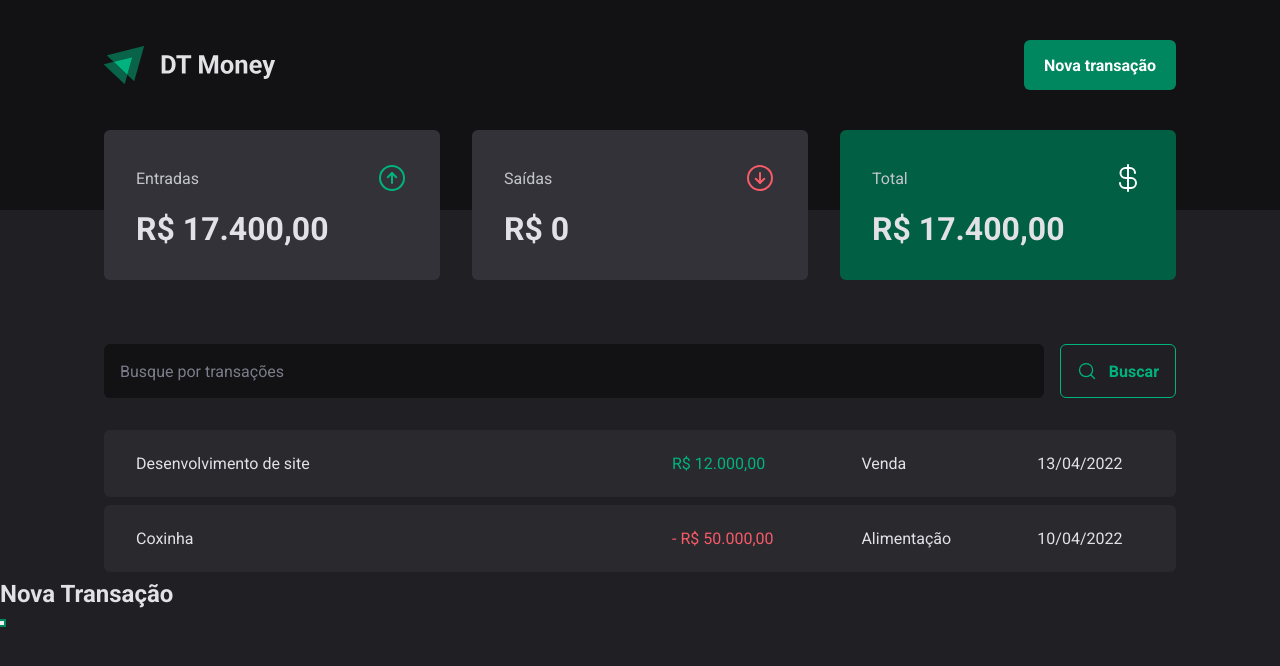
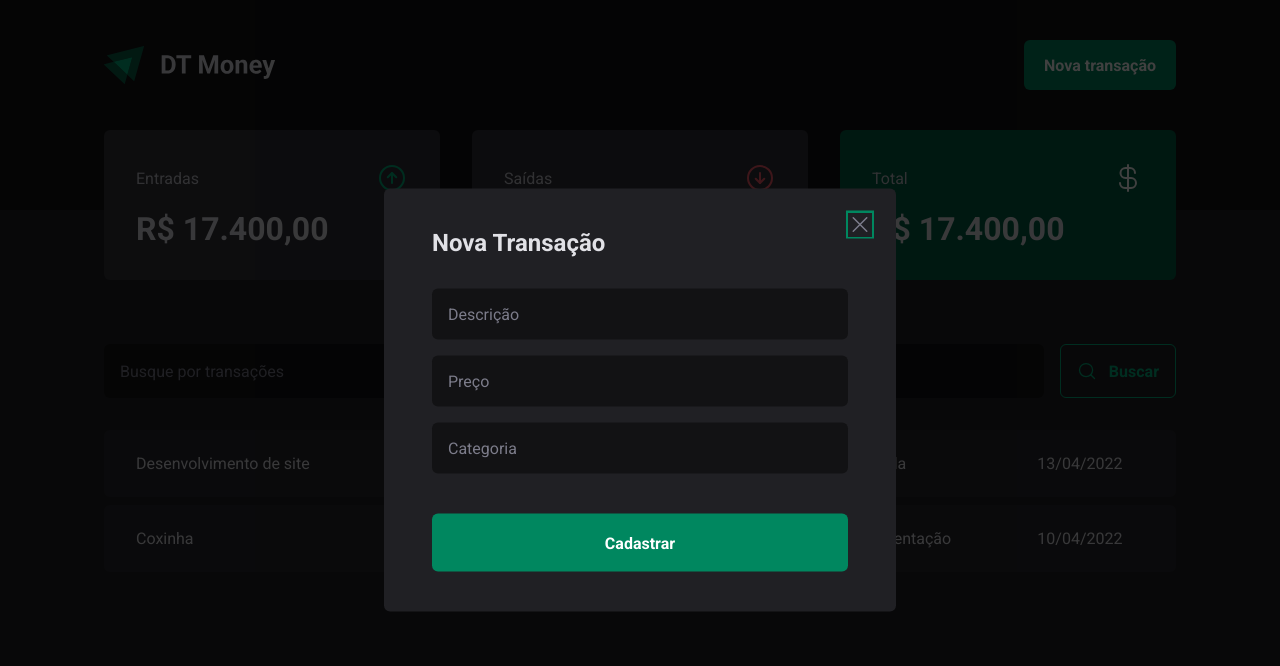
Before and after one commit to matheus-augusto327/DT-Money, a React (Vite) app: page / in a window 1280 px wide. Both pictures are taken after a click on the button "Nova transação". Shown: the top 666 px of the page. Built offline with nearby package versions, Linux system fonts and the light colour scheme.

Commit message:
New transaction modal

```diff
--- a/src/components/Header/index.tsx
+++ b/src/components/Header/index.tsx
@@ -2,6 +2,7 @@
 import * as Dialog from "@radix-ui/react-dialog";
 
 import logoImg from '../../assets/logo.svg'
+import { NewTransactionModal } from "../NewTransactionModal";
 
 export function Header() {
   return (
@@ -13,15 +14,7 @@
             <NewTransactionButton>Nova transação</NewTransactionButton>
           </Dialog.Trigger>
 
-          <Dialog.Portal>
-            <Dialog.Overlay />
-
-            <Dialog.Content>
-              <Dialog.Title>Nova Transação</Dialog.Title>
-
-              <Dialog.Close />
-            </Dialog.Content>
-          </Dialog.Portal>
+          <NewTransactionModal />
         </Dialog.Root>
       </HeaderContent>
     </HeaderContainer>
--- /dev/null
+++ b/src/components/NewTransactionModal/index.tsx
@@ -0,0 +1,30 @@
+import * as Dialog from "@radix-ui/react-dialog";
+import { X } from "phosphor-react";
+import { CloseButton, Content, Overlay } from "./styles";
+
+
+export function NewTransactionModal() {
+  return (
+    <Dialog.Portal>
+      <Overlay />
+
+      <Content>
+        <Dialog.Title>Nova Transação</Dialog.Title>
+
+        <CloseButton>
+          <X size={24} />
+        </CloseButton>
+
+        <form action="">
+          <input type="text" placeholder="Descrição" required />
+          <input type="number" placeholder="Preço" required />
+          <input type="text" placeholder="Categoria" required />
+
+          <button type="submit">
+            Cadastrar
+          </button>
+        </form>
+      </Content>
+    </Dialog.Portal>
+  )
+}
--- /dev/null
+++ b/src/components/NewTransactionModal/styles.ts
@@ -0,0 +1,70 @@
+import * as Dialog from "@radix-ui/react-dialog";
+import styled from "styled-components";
+
+export const Overlay = styled(Dialog.Overlay)`
+  position: fixed;
+  width: 100vw;
+  height: 100vh;
+  inset: 0;
+  background: rgba(0, 0, 0, 0.75);
+`;
+
+export const Content = styled(Dialog.Content)`
+  min-width: 32rem;
+  border-radius: 6px;
+  padding: 2.5rem 3rem;
+  background: ${props => props.theme['gray-800']};
+
+  position: fixed;
+  top: 50%;
+  left: 50%;
+  transform: translate(-50%, -50%);
+
+  form {
+    margin-top: 2rem;
+
+    display: flex;
+    flex-direction: column;
+    gap: 1rem;
+
+    input {
+      border-radius: 6px;
+      border: 0;
+      background: ${props => props.theme['gray-900']};
+      color: ${props => props.theme['gray-300']};
+      padding: 1rem;
+
+      &::placeholder {
+        color: ${props => props.theme['gray-500']}
+      }
+    }
+
+    button[type="submit"] {
+      height: 58px;
+      border: 0;
+      background: ${props => props.theme['green-500']};
+      color: ${props => props.theme.white};
+      font-weight: bold;
+      padding: 0 1.25rem;
+      border-radius: 6px;
+      margin-top: 1.5rem;
+      cursor: pointer;
+
+      &:hover {
+        background: ${props => props.theme['green-700']};
+        transition: background-color 0.2s;
+      }
+    }
+  }
+`;
+
+export const CloseButton = styled(Dialog.Close)`
+  position: absolute;
+  background: transparent;
+  border: 0;
+  top: 1.5rem;
+  right: 1.5rem;
+  line-height: 0;
+  cursor: pointer;
+  color: ${props => props.theme['gray-500']}
+`;
```
